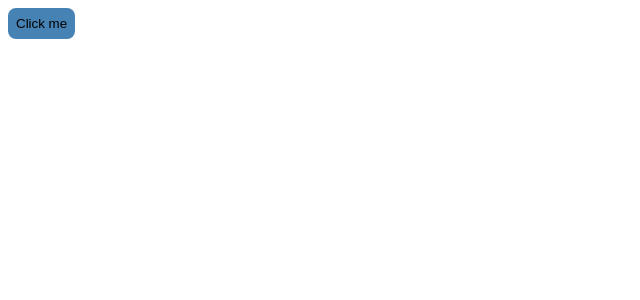
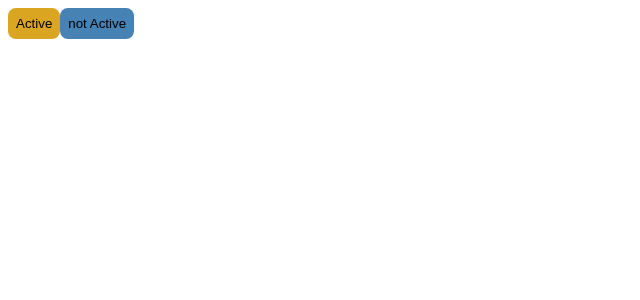
Before and after one commit to anniviz/react-playground-hh-web-21-3, a React (Vite) app: page / in a window 1280 px wide. Shown: the top 300 px of the page, without its empty margins (0-640 px from the left). Built offline with nearby package versions, Linux system fonts and the light colour scheme.

Commit message:
Add Button component to App

```diff
--- /dev/null
+++ b/src/App.jsx
@@ -0,0 +1,11 @@
+import * as React from 'react'
+import Button from './Button'
+
+export default () => {
+  return (
+    <div>
+      <Button isActive>Active</Button>
+      <Button>not Active</Button>
+    </div>
+  )
+}
--- a/src/Button.css
+++ b/src/Button.css
@@ -4,3 +4,7 @@
   border-radius: 8px;
   padding: 8px;
 }
+
+.Button.active {
+  background: goldenrod;
+}
--- a/src/Button.jsx
+++ b/src/Button.jsx
@@ -1,6 +1,10 @@
 import * as React from 'react'
 import './Button.css'
 
-export default ({ text }) => {
-  return <button className="Button">{text}</button>
+export default ({ children, isActive }) => {
+  return (
+    <button className={isActive ? 'Button active' : 'Button'}>
+      {children}
+    </button>
+  )
 }
--- a/src/index.jsx
+++ b/src/index.jsx
@@ -1,5 +1,5 @@
 import * as React from 'react'
 import * as ReactDOM from 'react-dom'
-import Button from './Button'
+import App from './App'
 
-ReactDOM.render(<Button text="Click me" />, document.querySelector('#root'))
+ReactDOM.render(<App />, document.querySelector('#root'))
```
Also changed, not shown: 1 other file (tests, documents, lock files or other folders).
